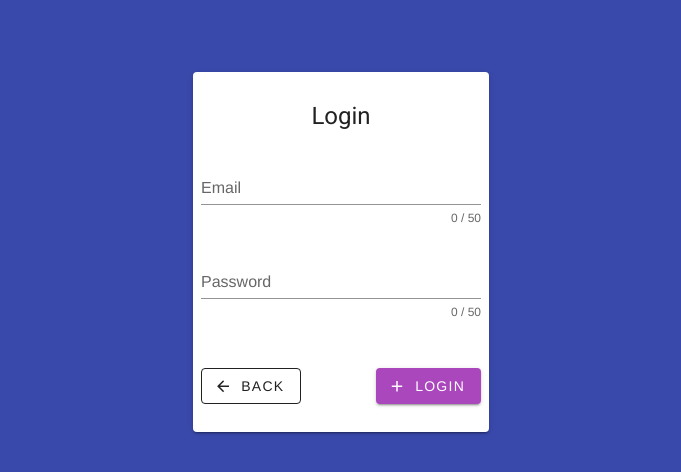
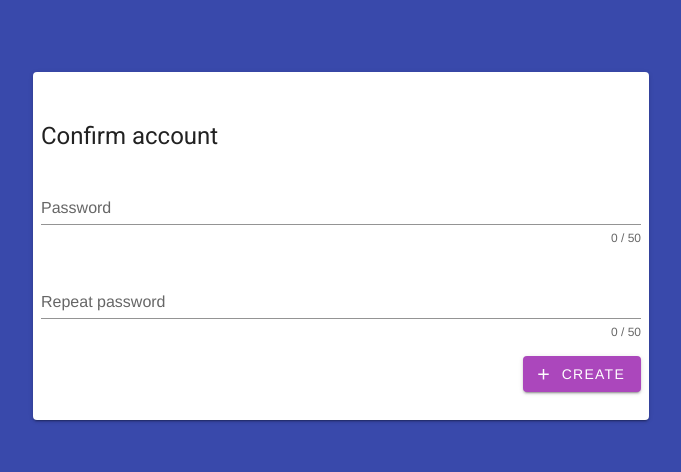
Before and after one commit to BoostedPenguin/pwa-project, a Vue app: page /account/verify/1 in a window 1280 px wide. Before the commit this address led to /login. Shown: the top 472 px of the page, without its empty margins (299-980 px from the left). Built offline with nearby package versions, Linux system fonts and the light colour scheme.

Commit message:
Full authentication implemented

```diff
--- a/src/_services/user.service.js
+++ b/src/_services/user.service.js
@@ -6,6 +6,8 @@ export const userService = {
     getAll,
     createOrganization,
     getOrganization,
+    addUser,
+    verifyAccount
 }
 
 
@@ -73,7 +75,42 @@ function createOrganization(data) {
         })
 }
 
+function addUser(data) {
+    let user = JSON.parse(localStorage.getItem('user'))
+
+    const requestOptions = {
+        method: 'POST',
+        headers: { 'Content-Type': 'application/json', 'Authorization': 'Bearer ' + user.token },
+        body: JSON.stringify(data)
+    }
+
+    return fetch(`${process.env.VUE_APP_BASE_BACKEND_ROOT}/account/add`, requestOptions)
+        .then(handleResponse)
+        .then(user => {
+            return user.link
+        })
+}
+
+function verifyAccount(data) {
+    console.log(data)
+    const requestOptions = {
+        method: 'POST',
+        headers: { 'Content-Type': 'application/json' },
+        body: JSON.stringify(data)
+    }
+
+    return fetch(`${process.env.VUE_APP_BASE_BACKEND_ROOT}/account/verify`, requestOptions)
+        .then(handleResponse)
+        .then(user => {
+            if (user.token) {
+                localStorage.setItem('user', JSON.stringify(user))
+            }
+            return user
+        })
+}
+
 function handleResponse(response) {
+
     return response.text().then(text => {
         const data = text && JSON.parse(text)
         if (!response.ok) {
@@ -86,7 +123,6 @@ function handleResponse(response) {
             const error = (data && data.message) || response.statusText
             return Promise.reject(error)
         }
-
         return data
     })
 }
--- /dev/null
+++ b/src/components/Auth/Verify.vue
@@ -0,0 +1,96 @@
+<template>
+  <v-container fluid class="main-background">
+    <transition name="fade" mode="out-in">
+      <v-row key="2" class="justify-center">
+        <v-col cols="12" sm="7" md="6">
+          <v-card class="py-5" elevation="2">
+            <v-card-actions>
+              <v-row>
+                <v-col cols="12" class="mt-5 text-left headline">
+                  Confirm account
+                </v-col>
+                <v-col cols="12" sm="12">
+                  <v-text-field
+                    type="password"
+                    required
+                    v-model="password"
+                    counter="50"
+                    :rules="[rules.required, rules.counter]"
+                    label="Password"
+                  ></v-text-field>
+                </v-col>
+                <v-col cols="12" sm="12">
+                  <v-text-field
+                    type="password"
+                    v-model="repeatPassword"
+                    counter="50"
+                    required
+                    :rules="[rules.required, rules.counter]"
+                    label="Repeat password"
+                  ></v-text-field>
+                </v-col>
+              </v-row>
+            </v-card-actions>
+            <v-row>
+              <v-col cols="12" class="text-right">
+                <v-btn
+                  @click="sendVerificationRequest"
+                  color="secondary"
+                  class="ma-2"
+                >
+                  <v-icon left dark> mdi-plus </v-icon>
+                  CREATE
+                </v-btn>
+              </v-col>
+            </v-row>
+          </v-card>
+        </v-col>
+      </v-row>
+    </transition>
+  </v-container>
+</template>
+
+<script>
+export default {
+  name: "Verify",
+  data() {
+    return {
+      repeatPassword: "",
+      password: "",
+      rules: {
+        required: (value) => !!value || "Required.",
+        counter: (value) => {
+          if (value) return value.length < 50 || "Max 50 characters";
+          return false;
+        },
+      },
+    };
+  },
+  methods: {
+    sendVerificationRequest() {
+      if (
+        this.repeatPassword &&
+        this.password &&
+        this.repeatPassword === this.password
+      ) {
+        const { dispatch } = this.$store;
+
+        let password = this.password;
+        let inviteToken = this.$router.currentRoute.params.token;
+
+        const data = { password, inviteToken };
+
+        dispatch("authentication/verifyAccount", data);
+      }
+    },
+  },
+};
+</script>
+
+<style>
+body,
+html .main-background {
+  background-color: #3949ab;
+  min-height: 100%;
+}
+</style>
--- a/src/components/NavigationBar.vue
+++ b/src/components/NavigationBar.vue
@@ -74,7 +74,12 @@
         <v-list-item-content>
           <v-list-item-title class="title"> Organization </v-list-item-title>
           <v-list-item-subtitle>
-            <v-btn rounded class="mt-2 mb-5">
+            <v-btn
+              v-if="getAdminStatus"
+              @click="addingUserDialog = true"
+              rounded
+              class="mt-2 mb-5"
+            >
               Add participants
               <v-icon right>mdi-account-multiple-plus</v-icon>
             </v-btn>
@@ -99,19 +104,106 @@
         <v-divider></v-divider>
       </v-list>
     </v-navigation-drawer>
-    <user-post v-for="index in 4" :key="index"></user-post>
+
+    <!-- Adding user -->
+    <v-dialog v-model="addingUserDialog" max-width="600px">
+      <v-card>
+        <v-card-title>
+          <span class="headline">Add a new participant</span>
+        </v-card-title>
+        <v-card-text>
+          <p class="text-left red--text" v-show="addingUserRequired">
+            {{ addingUserError }}
+          </p>
+          <v-container>
+            <v-row>
+              <v-col cols="12" sm="6" md="6">
+                <v-text-field
+                  v-model="addingUser.firstName"
+                  label="First name*"
+                  :rules="[rules.required]"
+                  required
+                ></v-text-field>
+              </v-col>
+              <v-col cols="12" sm="6" md="6">
+                <v-text-field
+                  v-model="addingUser.lastName"
+                  label="Last name*"
+                  :rules="[rules.required]"
+                  required
+                ></v-text-field>
+              </v-col>
+              <v-col cols="12">
+                <v-text-field
+                  v-model="addingUser.email"
+                  label="Email*"
+                  :rules="[rules.required, rules.email]"
+                  required
+                ></v-text-field>
+              </v-col>
+            </v-row>
+          </v-container>
+        </v-card-text>
+        <v-card-actions>
+          <v-spacer></v-spacer>
+          <v-btn color="secondary" @click="addingUserDialog = false">
+            Close
+          </v-btn>
+          <v-btn color="primary" @click="AddUser"> Get invite link </v-btn>
+        </v-card-actions>
+      </v-card>
+    </v-dialog>
+
+    <!-- User invite link -->
+    <v-dialog v-model="addingUserVerificationLinkDialog" max-width="600px">
+      <v-card>
+        <v-card-title>
+          <span class="headline">Invite link</span>
+        </v-card-title>
+        <v-card-text>
+          <v-container>
+            <p>
+              Send this invite link to the user so he can confirm his identity.
+            </p>
+            <v-row>
+              <v-col cols="12" sm="12" md="12">
+                <v-text-field
+                  ref="inviteLink"
+                  :value="addingUserVerificationLink"
+                  label="Verification link"
+                  outlined
+                  append-icon="mdi-content-copy"
+                  @click:append="copyURL"
+                  readonly
+                ></v-text-field>
+              </v-col>
+            </v-row>
+          </v-container>
+        </v-card-text>
+        <v-card-actions>
+          <v-btn color="secondary" @click="addingUserDialog = false">
+            Close
+          </v-btn>
+        </v-card-actions>
+      </v-card>
+    </v-dialog>
   </v-container>
 </template>
 
 <script>
-import UserPost from "./UserPost.vue";
+import { userService } from "../_services/user.service";
 
 export default {
-  components: {
-    UserPost,
-  },
   data() {
     return {
+      rules: {
+        required: (value) => !!value || "Required.",
+
+        email: (value) => {
+          const pattern = /^(([^<>()[\]\\.,;:\s@"]+(\.[^<>()[\]\\.,;:\s@"]+)*)|(".+"))@((\[[0-9]{1,3}\.[0-9]{1,3}\.[0-9]{1,3}\.[0-9]{1,3}])|(([a-zA-Z\-0-9]+\.)+[a-zA-Z]{2,}))$/;
+          return pattern.test(value) || "Invalid e-mail.";
+        },
+      },
       items: [
         { title: "Some other thing", icon: "mdi-view-dashboard" },
         { title: "Share image", icon: "mdi-image" },
@@ -121,7 +213,52 @@ export default {
       mobile_drawer_right: false,
       group: false,
       lastState: !this.$vuetify.breakpoint.mobile,
+      addingUserDialog: false,
+      addingUser: {
+        email: "",
+        firstName: "",
+        lastName: "",
+      },
+      addingUserRequired: false,
+      addingUserError: "",
+
+      addingUserVerificationLinkDialog: false,
+      addingUserVerificationLink: "",
     };
+  },
+  computed: {
+    getAdminStatus() {
+      return this.$store.state.authentication.user.admin;
+    },
+  },
+  methods: {
+    copyURL() {
+      navigator.clipboard.writeText(this.addingUserVerificationLink);
+    },
+    AddUser() {
+      if (
+        this.addingUser.email &&
+        this.addingUser.firstName &&
+        this.addingUser.lastName
+      )
+        userService
+          .addUser(this.addingUser)
+          .then((response) => {
+            this.addingUserRequired = false;
+            this.addingUserDialog = false;
+            this.addingUserVerificationLinkDialog = true;
+            this.addingUserVerificationLink = `${process.env.VUE_APP_BASE_FRONTEND_ROOT}/account/verify/${response}`;
+          })
+          .catch((error) => {
+            this.addingUserError = error;
+            this.addingUserRequired = true;
+          });
+      else {
+        this.addingUserRequired = true;
+        this.addingUserError =
+          "Please fill out all of the fields before submitting";
+      }
+    },
   },
 };
 </script>
--- a/src/router/index.js
+++ b/src/router/index.js
@@ -2,7 +2,8 @@ import Vue from 'vue'
 import VueRouter from 'vue-router'
 import Home from '../components/Auth/Home.vue'
 import LoginPage from '../components/Auth/LoginPage.vue'
-import NavigationBar from '../components/NavigationBar.vue'
+import MainLoggedPage from '../views/MainLoggedPage.vue'
+import Verify from '../components/Auth/Verify.vue'
 import { userService } from '../_services/user.service'
 import { store } from '../store/index'
 
@@ -18,9 +19,12 @@ const routes = [
     path: '/login', component: LoginPage,
   },
   {
+    path: '/account/verify/:token', component: Verify
+  },
+  {
     path: '/organization/:name',
-    name: 'NavigationBar',
-    component: NavigationBar,
+    name: 'MainLoggedPage',
+    component: MainLoggedPage,
     beforeEnter: async (to, from, next) => {
       const loggedIn = localStorage.getItem('user')
 
@@ -49,7 +53,12 @@ router.beforeEach((to, from, next) => {
 
   // redirect to login page if not logged in and trying to access a restricted page
   const publicPages = ['/login', '/']
-  const authRequired = !publicPages.includes(to.path)
+  let authRequired = !publicPages.includes(to.path)
+
+  if (to.path.includes('/account/verify')) {
+    authRequired = false
+  }
+
   const loggedIn = localStorage.getItem('user')
 
   if (authRequired && !loggedIn) {
--- a/src/store/authentication.module.js
+++ b/src/store/authentication.module.js
@@ -16,7 +16,7 @@ export const authentication = {
                 .then(
                     user => {
                         commit('loginSuccess', user)
-                        router.push({ name: 'NavigationBar', params: { name: user.organization.name } })
+                        router.push({ name: 'MainLoggedPage', params: { name: user.organization.name } })
                     },
                     error => {
                         commit('loginFailure', error)
@@ -32,7 +32,19 @@ export const authentication = {
             userService.createOrganization(data)
                 .then(user => {
                     commit('loginSuccess', user)
-                    router.push({ name: 'NavigationBar', params: { name: user.organization.name } })
+                    router.push({ name: 'MainLoggedPage', params: { name: user.organization.name } })
+                },
+                    error => {
+                        commit('loginFailure', error)
+                        dispatch('alert/error', error, { root: true })
+                    }
+                )
+        },
+        verifyAccount({ dispatch, commit }, data) {
+            userService.verifyAccount(data)
+                .then(user => {
+                    commit('loginSuccess', user)
+                    router.push({ name: 'MainLoggedPage', params: { name: user.organization.name } })
                 },
                     error => {
                         commit('loginFailure', error)
--- /dev/null
+++ b/src/views/MainLoggedPage.vue
@@ -0,0 +1,17 @@
+<template>
+  <div>
+    <navigation-bar></navigation-bar>
+  </div>
+</template>
+
+<script>
+import NavigationBar from "../components/NavigationBar.vue";
+export default {
+  components: {
+    NavigationBar,
+  },
+};
+</script>
+
+<style>
+</style>
```
Also changed, not shown: 1 other file (tests, documents, lock files or other folders).
